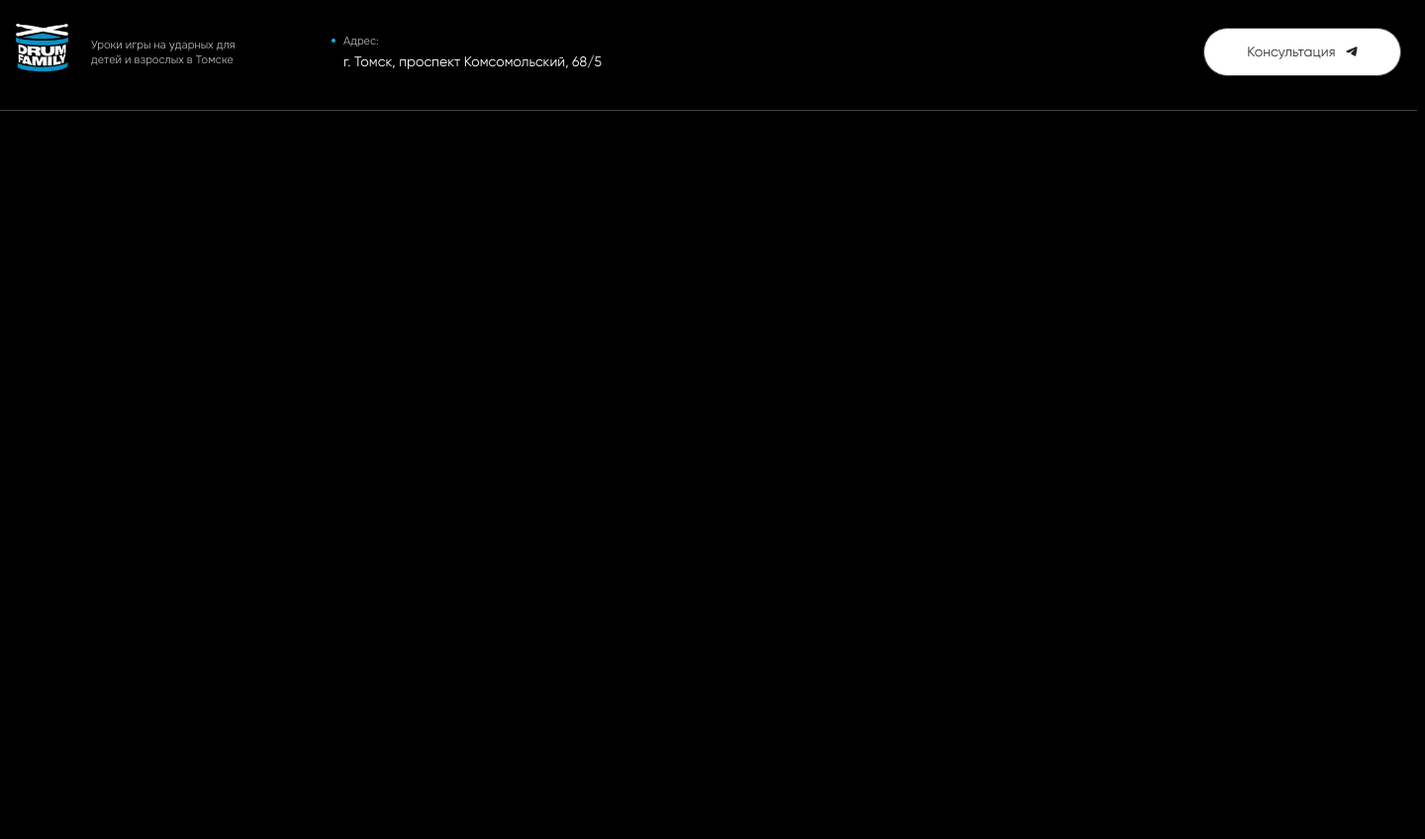
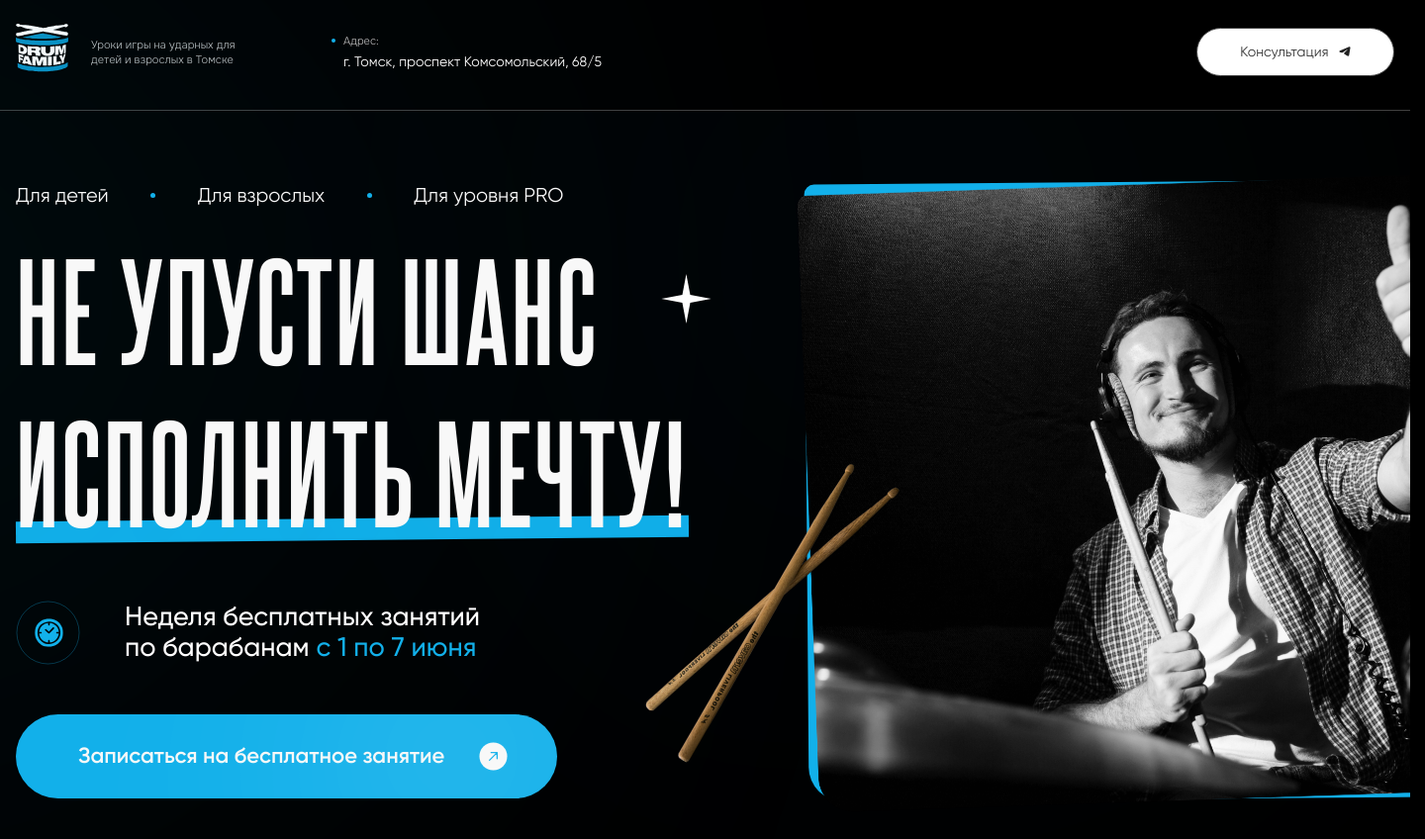
Before and after one commit to Memento-mori-dev/frontend-vite, a PHP site: page / in a window 1440 px wide. Shown: the whole page at 99% size. Before the commit the page ends 112 px from the top, so only its background shows below. Run offline with PHP 8.4, Linux system fonts and the light colour scheme; style sheets or scripts are compiled from the project's sources.

Commit message:
сделал hero

```diff
--- a/layout/index.html
+++ b/layout/index.html
@@ -44,6 +44,56 @@
     </header>
 
     <main>
+      <section class="hero">
+        <div class="hero__container container">
+          <div class="hero__content">
+            <div class="hero__list">
+              <ul class="list-hero">
+                <li>Для детей</li>
+                <li>Для взрослых</li>
+                <li>Для уровня PRO</li>
+              </ul>
+            </div>
+
+            <div class="hero__title">
+              <p class="h2 text-up">
+                Не упусти шанс <span class="text-line">исполнить мечту!</span>
+              </p>
+            </div>
+
+            <div class="hero__week">
+              <img src="./public/svg/watch.svg" alt="Часы картинка" class="hero__week-icon">
+
+              <p class="hero__week-text">
+                Неделя бесплатных занятий по барабанам <span class="text-blue">с 1 по 7 июня</span>
+              </p>
+            </div>
+
+            <div class="hero__button">
+              <button class="button button--85 button--blue">
+                <span>
+                  Записаться на бесплатное занятие
+                </span>
+
+                <span class="icon-right">
+                  <svg width="30" height="29" viewBox="0 0 30 29" fill="none" xmlns="http://www.w3.org/2000/svg">
+                    <rect x="0.5" width="29" height="29" rx="14.5" fill="#F8F8F8" />
+                    <path d="M10.505 18.005C10.2317 18.2784 10.2317 18.7216 10.505 18.995C10.7784 19.2683 11.2216 19.2683 11.495 18.995L10.505 18.005ZM19.7 10.5C19.7 10.1134 19.3866 9.8 19 9.8H12.7C12.3134 9.8 12 10.1134 12 10.5C12 10.8866 12.3134 11.2 12.7 11.2H18.3V16.8C18.3 17.1866 18.6134 17.5 19 17.5C19.3866 17.5 19.7 17.1866 19.7 16.8V10.5ZM11 18.5L11.495 18.995L19.495 10.995L19 10.5L18.505 10.005L10.505 18.005L11 18.5Z" fill="#12B0EA" />
+                  </svg>
+                </span>
+              </button>
+            </div>
+          </div>
+
+          <div class="hero__banner">
+            <div class="banner">
+              <img src="./public/images/hero-main.png" alt="Человек показывает лайк">
+            </div>
+          </div>
+        </div>
+      </section>
+
+
     </main>
 
     <footer></footer>
--- a/layout/src/styles/_globals.scss
+++ b/layout/src/styles/_globals.scss
@@ -50,6 +50,28 @@
     text-transform: uppercase;
 }
 
+.text-line{
+    position: relative;
+    &::after{
+        content: '';
+
+        position: absolute;
+        left: 0;
+        bottom: 4%;
+
+        width: 100%;
+        height: 14%;
+
+        background-color: var(--blue);
+
+        z-index: -1;
+        transform: rotate(-0.55deg);
+    }
+}
+.text-blue{
+    color: var(--blue);
+}
+
 a,
 button,
 label,
@@ -69,7 +91,6 @@
 
 a{
     @include fluid-text(20, 16);
-    font-family: var(--font-family);
     line-height: 145%;
     text-decoration: underline;
     text-decoration-skip-ink: none;
--- a/layout/src/styles/_utils.scss
+++ b/layout/src/styles/_utils.scss
@@ -1,7 +1,7 @@
 @use 'helpers' as *;
 
 .container{
-    width: calc(var(--container-width) + var(--container-padding-x) * 2);
+    max-width: calc(var(--container-width) + var(--container-padding-x) * 2);
     margin-inline: auto;
     padding-inline: var(--container-padding-x);
 }
--- a/layout/src/styles/_variables.scss
+++ b/layout/src/styles/_variables.scss
@@ -8,6 +8,7 @@
     --white-f8:#f8f8f8;
     --grey-c2:#c2c2c2;
     --blue: #12b0ea;
+    --blue-0c: #0c92c4;
 
     --border:  1px solid rgba(255, 255, 255, 0.25);
     --border-black: 1px solid #414141;
@@ -23,4 +24,6 @@
 
     // animation
     --transition-duration: .2s;
+
+    color: var(--white);
 }
--- /dev/null
+++ b/layout/src/styles/blocks/banner.scss
@@ -0,0 +1,19 @@
+@use '../helpers' as *;
+
+.banner{
+    width: 100%;
+    height: 100%;
+
+    border-radius: rem(10) rem(35);
+
+    transform: rotate(-0.45deg);
+
+    background-color: var(--blue);
+
+    & img{
+        width: 100%;
+        height: 100%;
+
+        transform: rotate(-1.46deg);
+    }
+}
--- a/layout/src/styles/blocks/button.scss
+++ b/layout/src/styles/blocks/button.scss
@@ -2,6 +2,7 @@
 
 .button{
     text-decoration: none;
+    border: none;
 
     display: flex;
     align-items: center;
@@ -24,9 +25,52 @@
         }
     }
 
+    &--85{
+        overflow: hidden;
+
+        border-radius: rem(90);
+        padding: rem(28) rem(50) rem(28) rem(63);
+
+        font-weight: 600;
+        font-size: rem(22);
+        line-height: 106%;
+
+        & .icon-right{
+            padding-left: rem(35);
+
+            display: flex;
+            align-items: center;
+
+            & svg{
+                width: rem(29);
+            }
+        }
+
+        position: relative;
+        &::after{
+            content: '';
+
+            position: absolute;
+            right: rem(29);
+
+            width: rem(156);
+            height: rem(57);
+
+            border-radius: 50%;
+
+            background-color: var(--white);
+            transform: rotate(-63deg);
+            filter: blur(130px);
+        }
+    }
+
     &--white{
         background-color: var(--white);
         color: var(--black-37);
+    }
+    &--blue{
+        background-color: var(--blue);
+        color: var(--white-f8);
     }
 
     &--border{
--- a/layout/src/styles/blocks/header.scss
+++ b/layout/src/styles/blocks/header.scss
@@ -1,6 +1,22 @@
 @use '../helpers' as *;
 
 .header{
+    position: relative;
+    &::before{
+        @include square(rem(466));
+
+        content: '';
+
+        position: absolute;
+        top: rem(60);
+        left: rem(-322);
+
+        background-color: var(--blue-0c);
+        border-radius: 50%;
+        filter: blur(350px);
+        opacity: 0.45;
+    }
+
     &__container{
         padding-top: rem(24);
         padding-bottom: rem(30);
--- a/layout/src/styles/blocks/hero.scss
+++ b/layout/src/styles/blocks/hero.scss
@@ -1,5 +1,122 @@
 @use '../helpers' as *;
 
 .hero{
+    overflow-x: hidden;
 
+    padding-top: rem(71);
+    padding-bottom: rem(41);
+
+    &__container{
+        display: grid;
+        grid-template-areas: 'content banner';
+        grid-template-columns: 52% 48%;
+        gap: rem(75);
+    }
+
+    &__content{
+        grid-area: content;
+
+        position: relative;
+        &::after{
+            @include square(rem(227));
+
+            content: '';
+
+            position: absolute;
+            left: -51%;
+            bottom: 15%;
+
+            background-image: url(../../../public/svg/star.svg);
+            background-repeat: no-repeat;
+            background-size: 100%;
+        }
+    }
+    &__list{}
+    &__title{
+        padding-top: rem(17);
+
+        position: relative;
+        &::before{
+            content: '';
+
+            position: absolute;
+            top: rem(65);
+            right: 3%;
+
+            @include square(rem(51));
+            background-image: url(../../../public/svg/star.svg);
+            background-repeat: no-repeat;
+            background-size: 100%;
+        }
+    }
+    &__week{
+        padding-top: rem(50);
+
+        display: flex;
+        align-items: center;
+    }
+    &__week-icon{
+        @include square(rem(65))
+    }
+    &__week-text{
+        max-width: rem(410);
+
+        padding-left: rem(45);
+        font-weight: 500;
+        font-size: rem(27);
+        line-height: 145%
+
+        & span{
+            font-weight: 600;
+        }
+    }
+    &__button{
+        padding-top: rem(50);
+    }
+
+    &__banner{
+        grid-area: banner;
+
+        & .banner{
+            width: 132%;
+        }
+
+        position: relative;
+        &::before{
+            content: '';
+
+            position: absolute;
+            top: -12%;
+            left: -18%;
+
+            width: rem(410);
+            height: rem(285);
+
+            border-radius: rem(900);
+
+            transform: rotate(118deg);
+            opacity: 0.3;
+            background-color: var(--blue-0c);
+            filter: blur(300px);
+            z-index: -1;
+        }
+
+
+        &::after{
+            @include square(rem(500));
+
+            content: '';
+
+            position: absolute;
+            left: rem(-290);
+            bottom: rem(-50);
+
+            background-image: url(../../../public/images/hero-sticks.png);
+            background-repeat: no-repeat;
+            background-size: 100%;
+            // transform: rotate(-133deg);
+
+            z-index: 1;
+        }
+    }
 }
--- /dev/null
+++ b/layout/src/styles/blocks/list-hero.scss
@@ -0,0 +1,36 @@
+@use '../helpers' as *;
+
+.list-hero{
+    list-style-type: none;
+
+    font-size: rem(20);
+    line-height: 145%;
+    color: var(--white-f8);
+
+    display: flex;
+
+    & li{
+        --padding: #{rem(45)};
+
+        &:not(:last-child){
+            padding-right: var(--padding);
+        }
+        &:not(:first-child){
+            padding-left: var(--padding);
+        }
+
+        position: relative;
+        &:not(:first-child)::before{
+            @include square(rem(5));
+
+            content: '';
+
+            position: absolute;
+            top: rem(12);
+            left: rem(-2.5);
+
+            border-radius: 50%;
+            background-color: var(--blue);
+        }
+    }
+}
--- a/layout/src/styles/main.scss
+++ b/layout/src/styles/main.scss
@@ -7,3 +7,6 @@
 @use './blocks/header.scss';
 @use './blocks/list-address.scss';
 @use './blocks/button.scss';
+@use './blocks/hero.scss';
+@use './blocks/list-hero.scss';
+@use './blocks/banner.scss';
```
Also changed, not shown: layout/public/images/hero-main.png (added), layout/public/images/hero-sticks.png (added), layout/public/svg/arrow-top-right.svg (renamed from layout/public/arrow-top-right.svg), layout/public/svg/star.svg (renamed from layout/public/star.svg), layout/public/svg/watch.svg (added), layout/public/watch.svg (deleted).
